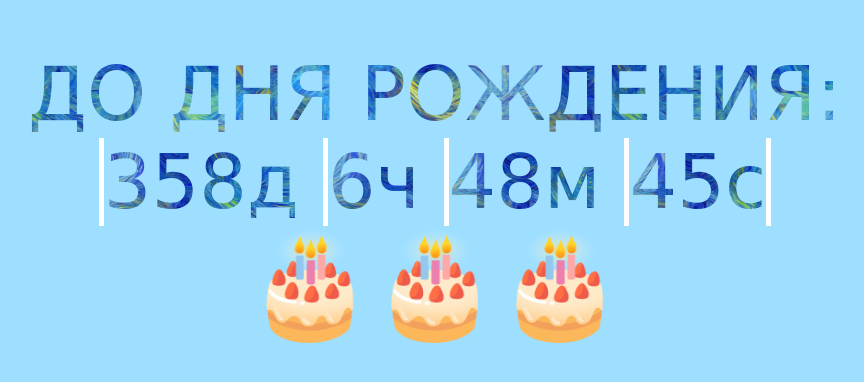
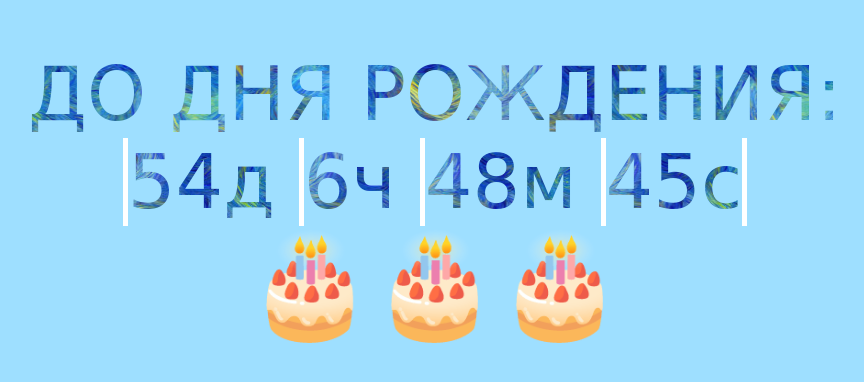
Before and after one commit to Ivavmak/site, a plain HTML site: page index.html in a window 1280 px wide. Shown: the whole page, without its empty margins (205-1069 px from the left). Drawn offline with Linux system fonts and the light colour scheme; a web font is replaced by a local one.

Commit message:
Update index.html

```diff
--- a/index.html
+++ b/index.html
@@ -26,7 +26,7 @@
 		<div id='gif' class='gif' class='main-text'>🎂🎂🎂</div>
 	</body>
 	<script>
-			var countDownDate = new Date("Oct 7, 2022 00:00:00").getTime();
+			var countDownDate = new Date("Dec 7, 2021 00:00:00").getTime();
 			var countDownFunction = setInterval(function (){
 				var now = new Date().getTime();
 				var distance = countDownDate - now;
```
